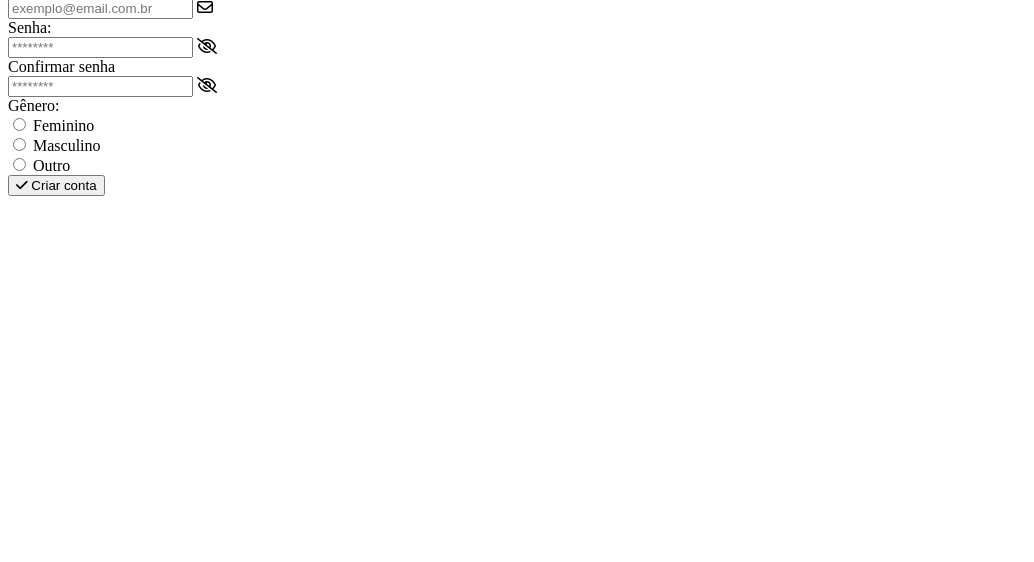
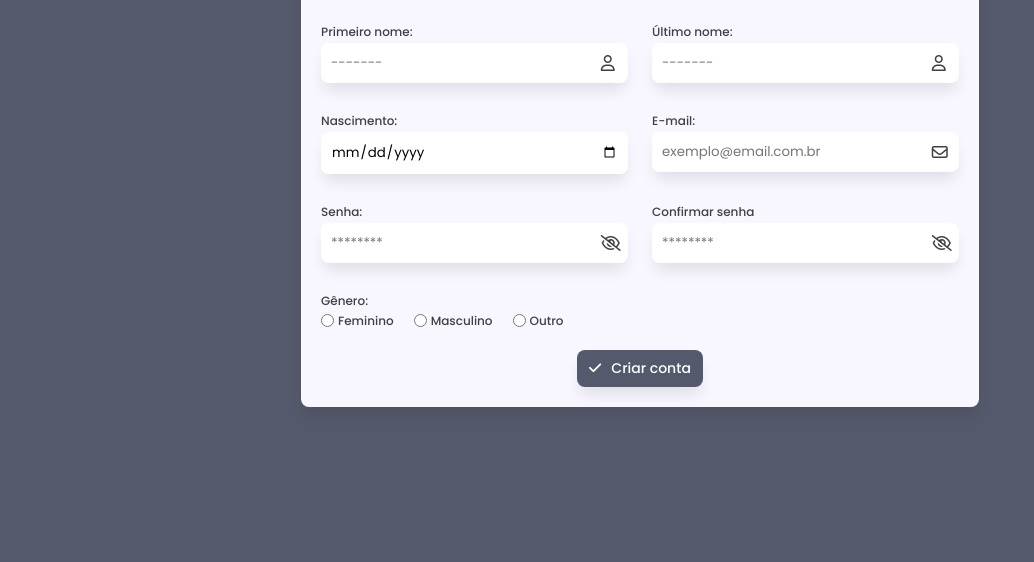
Before and after one commit to matiasjunior13/form-response, a plain HTML site: page index.html in a window 1280 px wide. Shown: the part 238-800 px from the top of the page, without its empty margins (0-1034 px from the left). Drawn offline with Linux system fonts and the light colour scheme; the site is published under a folder, as on GitHub Pages, so addresses that start at the root find nothing; a web font is replaced by a local one.

Commit message:
Update index.html

```diff
--- a/index.html
+++ b/index.html
@@ -4,7 +4,7 @@
     <meta charset="UTF-8">
     <meta name="viewport" content="width=device-width, initial-scale=1.0">
     <link rel="stylesheet" href="https://cdnjs.cloudflare.com/ajax/libs/font-awesome/6.7.2/css/all.min.css">
-    <link rel="stylesheet" href="/assets/styles.css">
+    <link rel="stylesheet" href="./assets/styles.css">
     <title>Criar conta</title>
 </head>
 <body>
```
